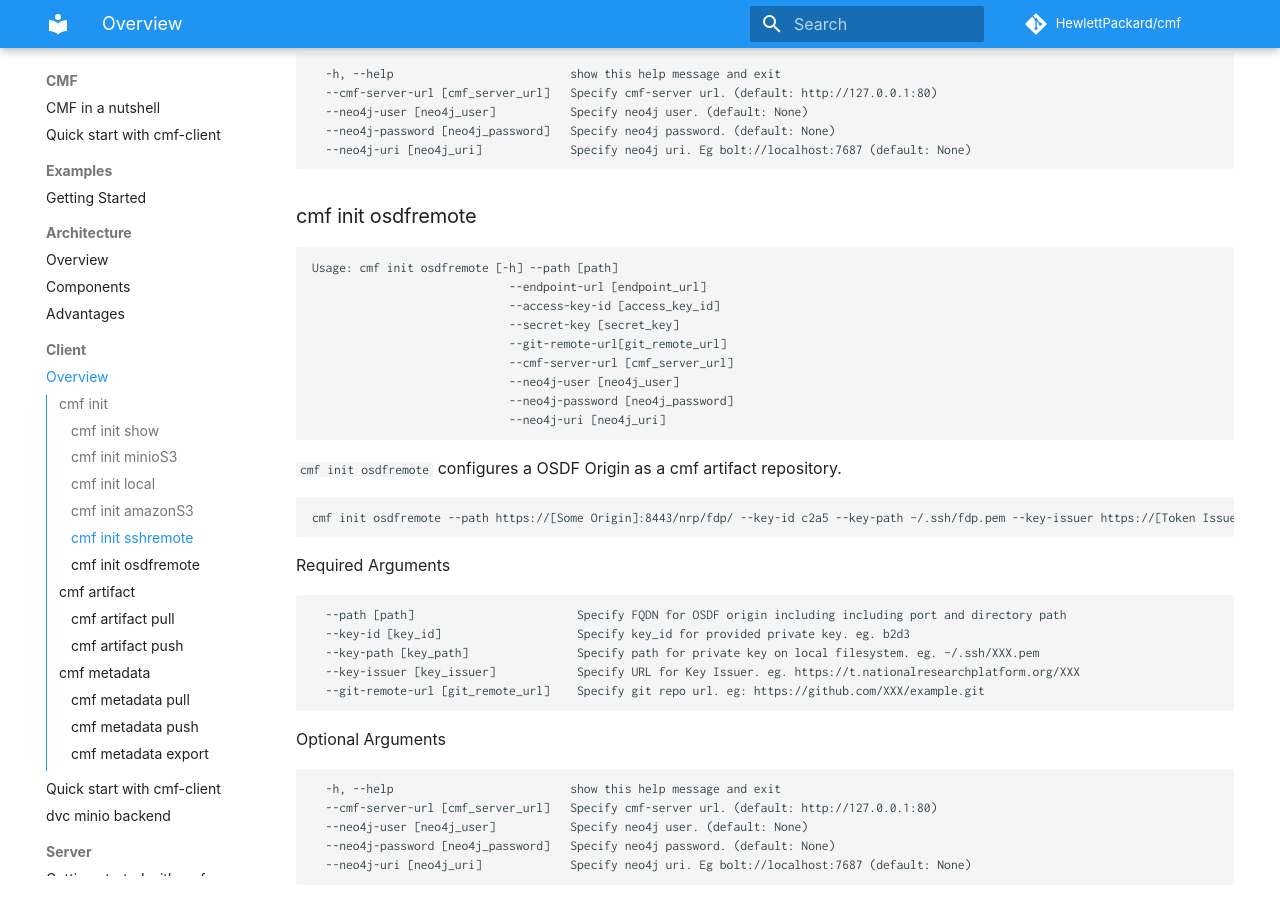
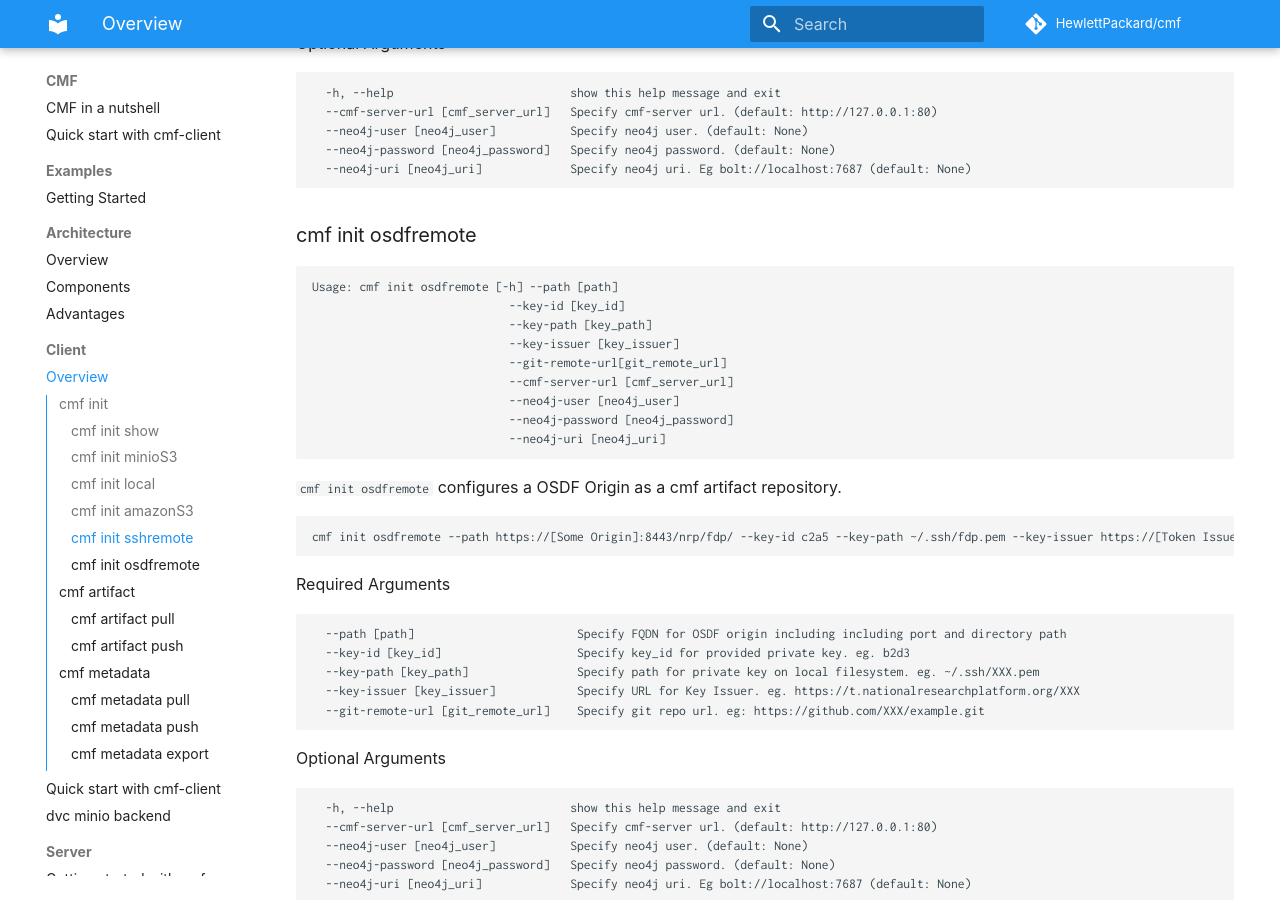
Before and after one commit to HewlettPackard/cmf, an MkDocs documentation site: the page built from docs/cmf_client/cmf_client.md, in a window 1280 px wide and 900 px high, scrolled down 4100 px. Built offline with MkDocs 1.6.1 and Material for MkDocs 9.7.7, drawn with Linux system fonts in a browser that asks for light colours; some web fonts are replaced; comment, search, counter and statistics services are not loaded; some of the changed text lies outside the part shown.

Commit message:
Added OSDF related parameter and Resolved Ann's Comment

````diff
--- a/docs/cmf_client/cmf_client.md
+++ b/docs/cmf_client/cmf_client.md
@@ -149,7 +149,8 @@ Optional Arguments
 ### cmf init sshremote
 ```
 Usage: cmf init sshremote [-h] --path [path]
-                               --user [user] --port [port]
+                               --user [user]
+                               --port [port]
                                --password [password]
                                --git-remote-url [git_remote_url]
                                --cmf-server-url [cmf_server_url]
@@ -180,9 +181,9 @@ Optional Arguments
 ### cmf init osdfremote
 ```
 Usage: cmf init osdfremote [-h] --path [path]
-                             --endpoint-url [endpoint_url]
-                             --access-key-id [access_key_id]
-                             --secret-key [secret_key]
+                             --key-id [key_id]
+                             --key-path [key_path]
+                             --key-issuer [key_issuer]
                              --git-remote-url[git_remote_url]
                              --cmf-server-url [cmf_server_url]
                              --neo4j-user [neo4j_user]
````
Also changed, not shown: other parts of docs/cmf_client/cmf_client.md (+2 -2 lines).
